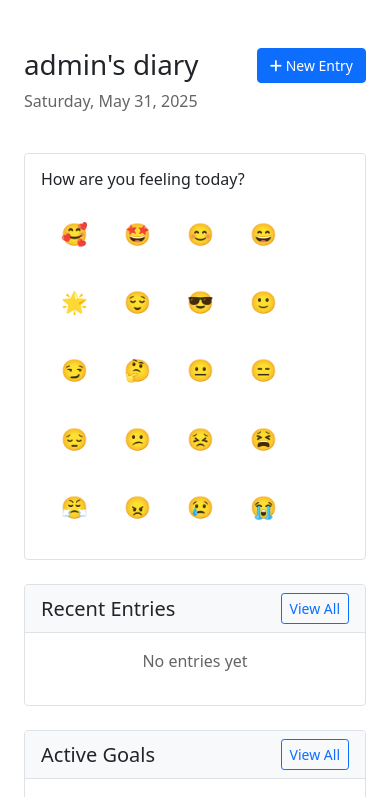
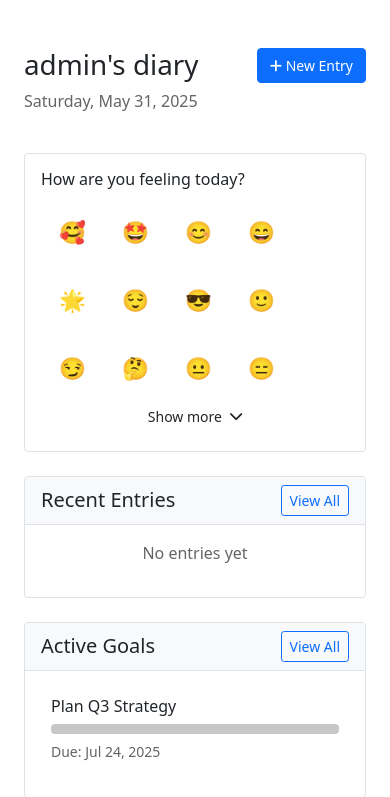
Before and after one commit to NadinKovaliova/Personal_Diary, a Django app: page /dashboard/ in a window 390 px wide. Shown: the part 56-853 px from the top of the page. Run offline with Django 5.2, Linux system fonts and the light colour scheme; a user stored in the database is signed in; data comes from the database, SQL or seed files in the repository; both versions use the stored data as it was after the commit.

Commit message:
mobile responsive

```diff
--- a/diary/static/diary/css/style.css
+++ b/diary/static/diary/css/style.css
@@ -223,6 +223,12 @@ body {
 .emoji-container {
     overflow-x: auto;
     padding: 10px 10px;
+    flex-wrap: wrap;
+    gap: 0.5rem;
+    max-height: 80px; /* Default height for desktop */
+    overflow-y: auto;
+    padding: 0.5rem;
+    transition: max-height 0.3s ease;
 }
 
 .emoji-picker-btn {
@@ -280,6 +286,39 @@ emoji-picker {
     border-color: var(--tag-selected-bg, #007bff);
     background-color: var(--tag-bg, #e9ecef);
     transform: scale(1.1);
+}
+/* Mobile styles */
+@media (max-width: 768px) {
+    .emoji-container {
+        max-height: 50px; /* Collapsed state */
+        overflow-y: hidden;
+    }
+
+    .emoji-container.expanded {
+        max-height: 500px; /* Expanded state */
+        overflow-y: auto;
+    }
+
+    .toggle-emoji-container {
+        display: flex;
+        justify-content: center;
+        align-items: center;
+        width: 100%;
+        padding: 0.5rem;
+        color: var(--text-muted);
+        cursor: pointer;
+        border: none;
+        background: transparent;
+        font-size: 0.875rem;
+    }
+
+    .toggle-emoji-container i {
+        transition: transform 0.3s ease;
+    }
+
+    .toggle-emoji-container.expanded i {
+        transform: rotate(180deg);
+    }
 }
 
 /* Dark mode for emoji picker */
--- a/diary/templates/diary/dashboard.html
+++ b/diary/templates/diary/dashboard.html
@@ -32,6 +32,44 @@
     [data-bs-theme="dark"] .insight-preview {
         background-color: var(--dark);
     }
+
+    /* Mobile styles for emoji picker */
+    @media (max-width: 767.98px) {
+        .emoji-picker-container {
+            position: relative;
+        }
+
+        .emoji-container {
+            display: flex;
+            flex-wrap: wrap;
+            gap: 0.5rem;
+            max-height: 200px;
+            overflow-y: auto;
+            transition: max-height 0.3s ease;
+        }
+
+        .emoji-option {
+            cursor: pointer;
+        }
+
+        .toggle-emoji-container {
+            display: flex;
+            align-items: center;
+            cursor: pointer;
+            background: none;
+            border: none;
+            color: var(--primary);
+            font-size: 0.875rem;
+        }
+
+        .toggle-emoji-container i {
+            margin-left: 0.5rem;
+        }
+
+        .expanded {
+            max-height: 500px; /* Adjust based on your design */
+        }
+    }
 </style>
 {% endblock %}
 
@@ -65,6 +103,10 @@
                               data-emoji="{{ emoji }}">{{ emoji }}</span>
                     {% endfor %}
                 </div>
+                <button class="toggle-emoji-container d-md-none">
+                    <span>Show more</span>
+                    <i class="fas fa-chevron-down ms-2"></i>
+                </button>
                 <input type="hidden" name="emoji" id="selected-emoji"
                        value="{{ today_mood.mood|default:'' }}">
             </div>
@@ -253,5 +295,24 @@
             });
         });
     });
+
+    document.addEventListener('DOMContentLoaded', function() {
+        // Mobile emoji container toggle
+        const toggleButton = document.querySelector('.toggle-emoji-container');
+        const emojiContainer = document.querySelector('.emoji-container');
+
+        if (toggleButton) {
+            toggleButton.addEventListener('click', function() {
+                emojiContainer.classList.toggle('expanded');
+                toggleButton.classList.toggle('expanded');
+
+                // Update button text
+                const buttonText = toggleButton.querySelector('span');
+                buttonText.textContent = emojiContainer.classList.contains('expanded')
+                    ? 'Show less'
+                    : 'Show more';
+            });
+        }
+    });
 </script>
 {% endblock %}
--- a/diary/templates/diary/layout.html
+++ b/diary/templates/diary/layout.html
@@ -9,7 +9,7 @@
     <title>Personal Diary - {% block title %}{% endblock %}</title>
     <link href="https://cdn.jsdelivr.net/npm/bootstrap@5.1.3/dist/css/bootstrap.min.css" rel="stylesheet">
     <link rel="stylesheet" href="https://cdnjs.cloudflare.com/ajax/libs/font-awesome/6.0.0/css/all.min.css">
-    <link rel="stylesheet" type="text/css" href="{% static 'diary/css/style.css' %}?v=41">
+    <link rel="stylesheet" type="text/css" href="{% static 'diary/css/style.css' %}?v=43">
 
     {% csrf_token %}
     {% block extra_head %}
```
Also changed, not shown: diary/templates/diary/entry_form.html (+22 -0 lines), db.sqlite3.
